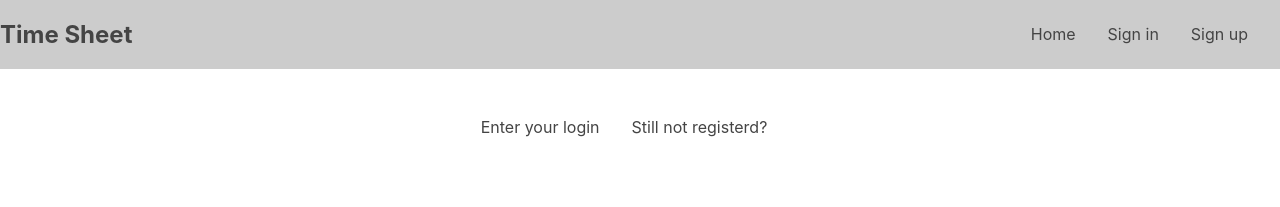
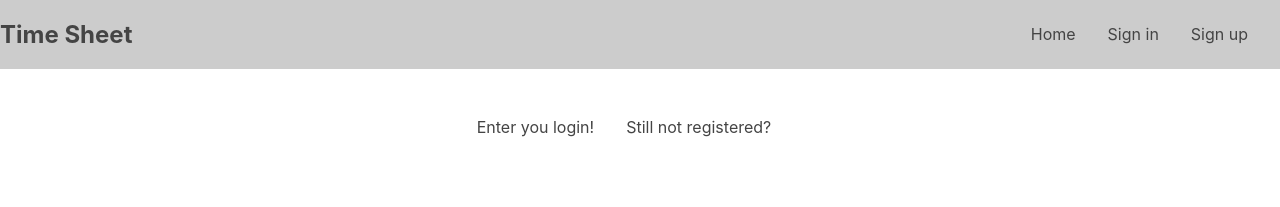
Before and after one commit to MarlonTancredo/timesheet, a React (Create React App) app in the folder client/: page / in a window 1280 px wide. Shown: the top 207 px of the page. Built offline with nearby package versions, Linux system fonts and the light colour scheme.

Commit message:
changing navbar and homepage styles

```diff
--- a/client/src/components/home-page/HomePage.jsx
+++ b/client/src/components/home-page/HomePage.jsx
@@ -1,15 +1,14 @@
 import * as F from "../styles/forms/styles";
-import * as S from "./styles";
 
 import { Link } from "react-router-dom";
 
 const HomePage = () => {
   return (
     <F.Wrapper>
-      <S.StyledLink>
-        <Link to={"/sign-in"}>Enter your login</Link>
-        <Link to={"/sign-up"}>Still not registerd?</Link>
-      </S.StyledLink>
+      <F.StyledLink>
+        <Link to={"/sign-in"}>Enter you login!</Link>
+        <Link to={"/sign-up"}>Still not registered?</Link>
+      </F.StyledLink>
     </F.Wrapper>
   );
 };
--- a/client/src/components/home-page/styles.js
+++ /dev/null
@@ -1,16 +0,0 @@
-import styled from "styled-components";
-
-import colors from "../styles/colors/styles";
-
-export const StyledLink = styled.div`
-  a {
-    margin-right: 2rem;
-    text-decoration: transparent;
-    color: ${colors.fullGrey};
-    cursor: pointer;
-    transition: 1s;
-  }
-  a:hover {
-    text-decoration: underline;
-  }
-`;
--- a/client/src/components/nav-bar/Navbar.jsx
+++ b/client/src/components/nav-bar/Navbar.jsx
@@ -1,3 +1,4 @@
+import * as F from "../styles/forms/styles";
 import * as S from "./styles";
 
 import { NavLink } from "react-router-dom";
@@ -10,15 +11,15 @@ const Navbar = () => {
       </S.LogoSection>
       <S.PagesSection>
         <S.Links>
-          <S.LinkStyled>
+          <F.StyledLink>
             <NavLink to="/">Home</NavLink>
-          </S.LinkStyled>
-          <S.LinkStyled>
+          </F.StyledLink>
+          <F.StyledLink>
             <NavLink to="/sign-in">Sign in</NavLink>
-          </S.LinkStyled>
-          <S.LinkStyled>
+          </F.StyledLink>
+          <F.StyledLink>
             <NavLink to="/sign-up">Sign up</NavLink>
-          </S.LinkStyled>
+          </F.StyledLink>
         </S.Links>
       </S.PagesSection>
     </S.Wrapper>
--- a/client/src/components/nav-bar/styles.js
+++ b/client/src/components/nav-bar/styles.js
@@ -31,16 +31,3 @@ export const Links = styled.ul`
   flex-direction: row;
   list-style: none;
 `;
-
-export const LinkStyled = styled.li`
-  a {
-    margin-right: 2rem;
-    text-decoration: transparent;
-    color: ${colors.fullGrey};
-    cursor: pointer;
-    transition: 1s;
-  }
-  a:hover {
-    text-decoration: underline;
-  }
-`;
--- a/client/src/components/styles/buttons/styles.js
+++ b/client/src/components/styles/buttons/styles.js
@@ -13,7 +13,7 @@ export const FormButton = styled.button`
   border: 1px ${colors.grey} solid;
   border-radius: 2px;
   cursor: pointer;
-  transition: 1s;
+  transition: 0.6s;
   &:hover {
     background-color: ${colors.grey};
   }
--- a/client/src/components/styles/forms/styles.js
+++ b/client/src/components/styles/forms/styles.js
@@ -37,3 +37,16 @@ export const Input = styled.input`
   margin-bottom: 1rem;
   border: ${colors.grey} solid 1px;
 `;
+
+export const StyledLink = styled.div`
+  a {
+    margin-right: 2rem;
+    text-decoration: transparent;
+    color: ${colors.fullGrey};
+    cursor: pointer;
+    transition: 0.6s;
+  }
+  a:hover {
+    text-decoration: underline;
+  }
+`;
```
